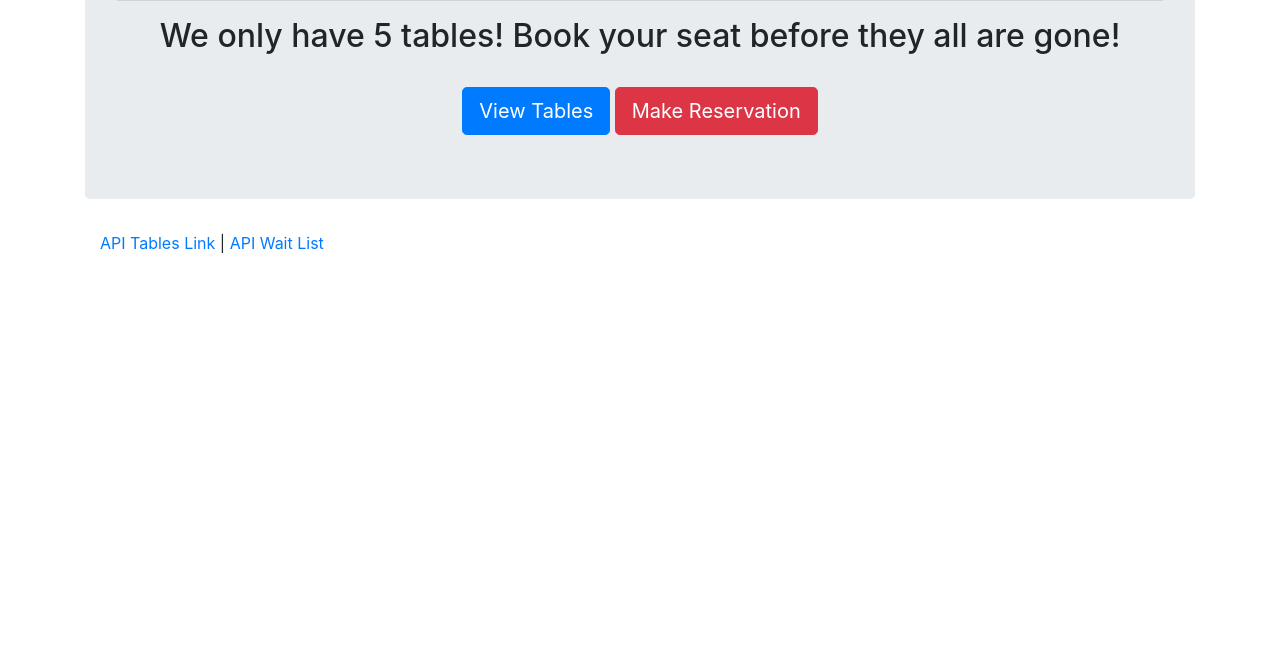
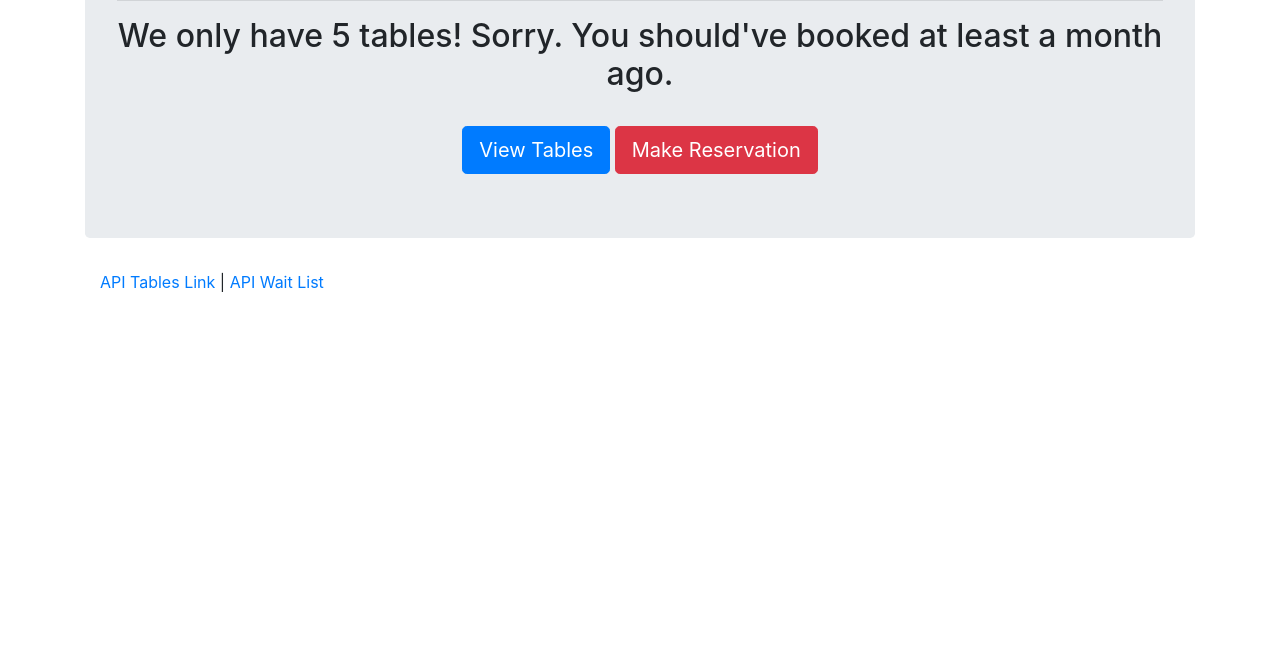
Before and after one commit to wesbragagt/Hot-Restaurant, a website: page index.html in a window 1280 px wide. Shown: the part 128-800 px from the top of the page. Drawn offline with nearby package versions, Linux system fonts and the light colour scheme.

```diff
--- a/index.html
+++ b/index.html
@@ -1,7 +1,7 @@
 <html lang="en">
   <head>
     <meta charset="UTF-8" />
-    <title>Restaurant Home</title>
+    <title>Best Restaurant in Nashville</title>
 
     <link
       rel="stylesheet"
@@ -20,7 +20,8 @@
         </h1>
         <hr />
         <h2 class="text-center">
-          We only have 5 tables! Book your seat before they all are gone!
+          We only have 5 tables! Sorry. You should've booked at least a month
+          ago.
         </h2>
         <br />
 
```
Also changed, not shown: tables.html (+1 -0 lines).
